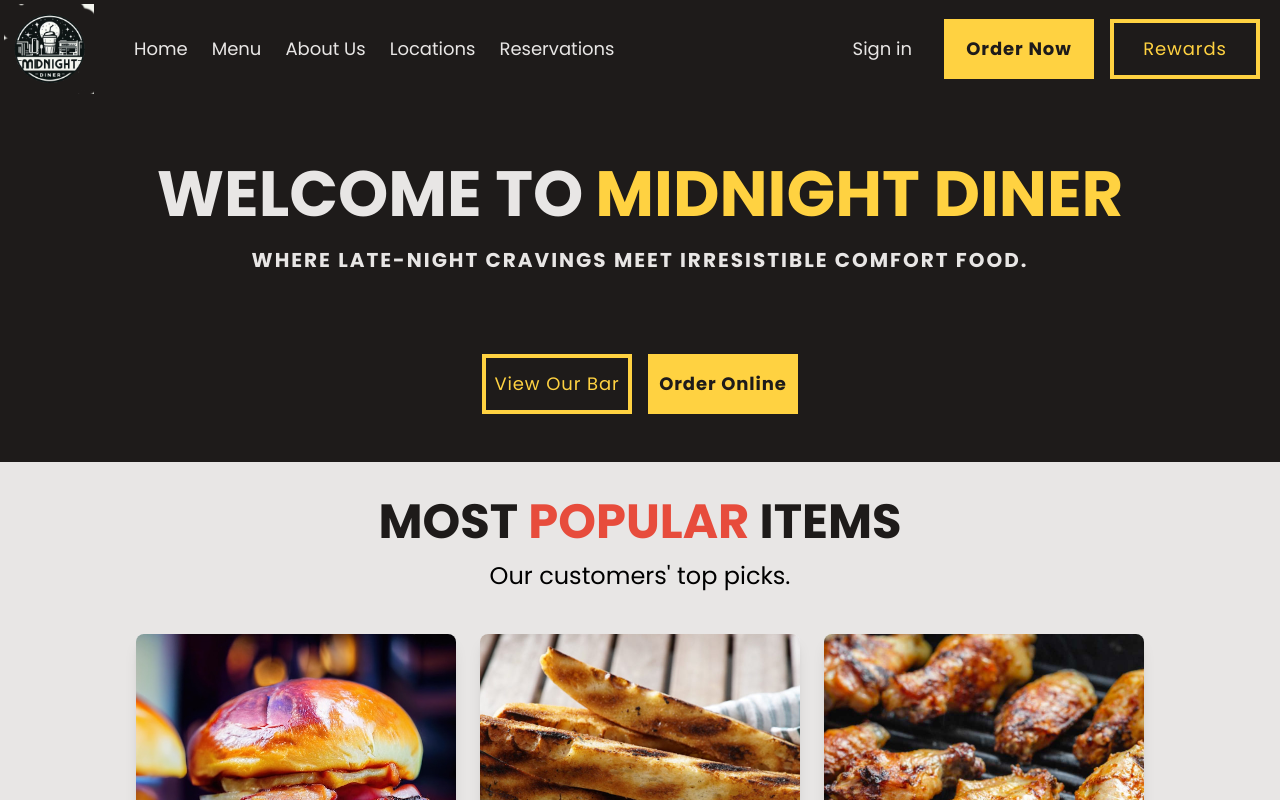
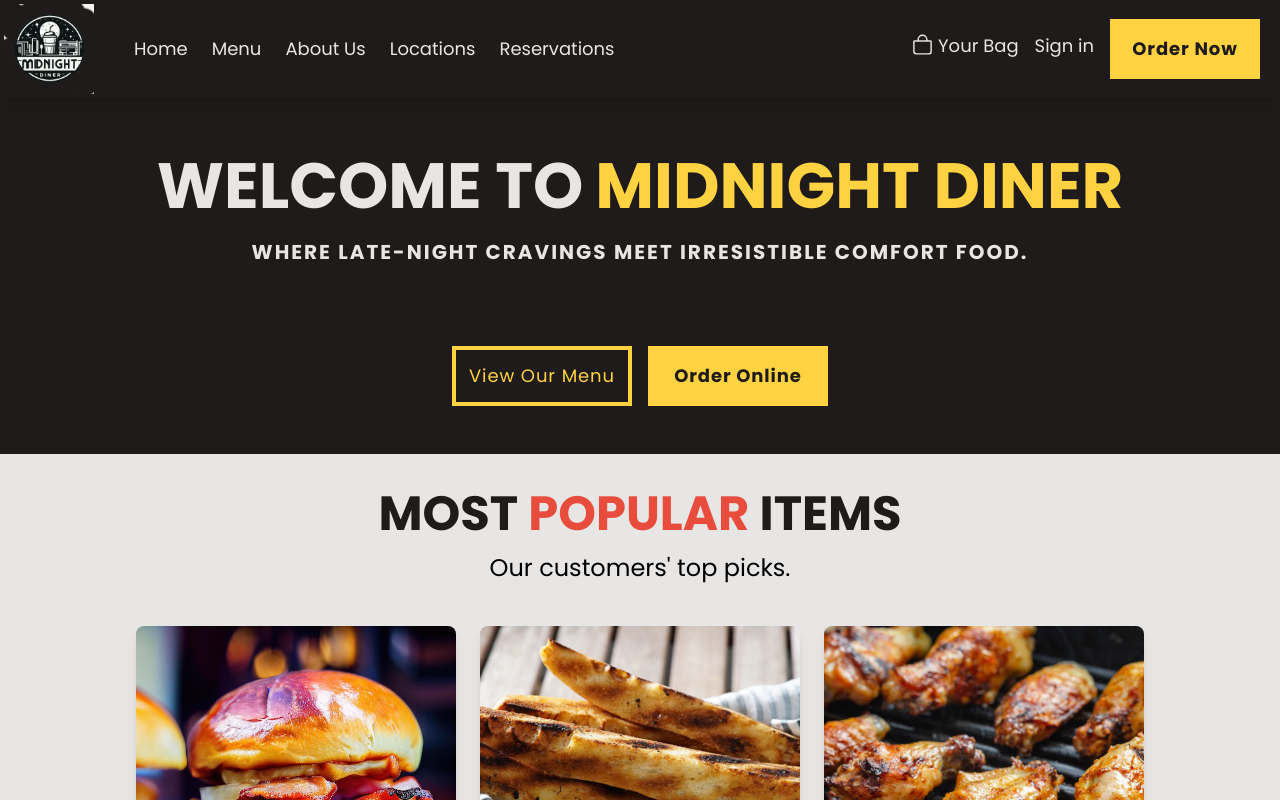
Before and after one commit to MarshallNickolauson/midnight-diner, a React (Vite) app in the folder frontend/: page / in a window 1280 px wide. Shown: the top 800 px of the page. Built offline with nearby package versions, Linux system fonts and the light colour scheme.

Commit message:
updated styling

```diff
--- a/frontend/src/components/HeroSection.jsx
+++ b/frontend/src/components/HeroSection.jsx
@@ -12,8 +12,8 @@
                 WHERE LATE-NIGHT CRAVINGS MEET IRRESISTIBLE COMFORT FOOD.
             </p>
             <div className='flex flex-row space-x-4 justify-center mt-20'>
-                <YellowButtonHollow text='View Our Bar' navigateTo='/drinks' />
-                <YellowButtonFilled text='Order Online' navigateTo='/menu' />
+                <YellowButtonHollow text='View Our Menu' navigateTo='/drinks' width='180' />
+                <YellowButtonFilled text='Order Online' navigateTo='/menu' width='180' />
             </div>
         </section>
     )
--- a/frontend/src/components/Navbar.jsx
+++ b/frontend/src/components/Navbar.jsx
@@ -1,37 +1,45 @@
 import logo from '../assets/img/midnight-diner-logo.png';
 import { Link } from 'react-router-dom';
 import YellowButtonFilled from './YellowButtonFilled';
-import YellowButtonHollow from './YellowButtonHollow';
 import { useSelector } from 'react-redux';
+import { IoBagOutline } from "react-icons/io5";
 
 function Navbar() {
   const { userInfo } = useSelector((state) => state.auth);
 
+  const navItemUnderline = `border-b-2 pb-1 border-b-transparent hover:border-b-mainWhite transition-all duration-100`;
+
+  const navigateToBag = () => {
+    console.log('open bag');
+  }
+
   return (
-    <nav className='relative mx-auto p-1 pr-5 bg-mainBlack text-lg'>
-      <div className="flex items-center justify-between">
+    <nav className='fixed top-0 w-full z-50 bg-mainBlack text-lg shadow-lg'>
+      <div className="flex items-center justify-between mx-auto p-1 pr-5">
         <div className="flex items-center space-x-10">
           <img src={logo} className='h-[90px]' alt="Midnight Diner Logo" />
           <div className='space-x-6 text-mainWhite'>
-            <Link className='hover:underline' to='/'>Home</Link>
-            <Link className='hover:underline' to='/menu'>Menu</Link>
-            <Link className='hover:underline' to='/about'>About Us</Link>
-            <Link className='hover:underline' to='/locations'>Locations</Link>
-            <Link className='hover:underline' to='/booking'>Reservations</Link>
+            <Link className={navItemUnderline} to='/'>Home</Link>
+            <Link className={navItemUnderline} to='/menu'>Menu</Link>
+            <Link className={navItemUnderline} to='/about'>About Us</Link>
+            <Link className={navItemUnderline} to='/locations'>Locations</Link>
+            <Link className={navItemUnderline} to='/booking'>Reservations</Link>
           </div>
         </div>
 
         <div className="flex items-center space-x-4 text-mainWhite">
+          <div
+            onClick={navigateToBag}
+            className={`flex flex-row items-center space-x-1 ${navItemUnderline} hover:cursor-pointer`}>
+            <IoBagOutline size={23} className='mb-1' />
+            <Link to='/mybag'>Your Bag</Link>
+          </div>
           {!userInfo ? (
-            <Link className='hover:underline mr-4' to='/login'>Sign in</Link>
+            <Link className={`mr-4 ${navItemUnderline}`} to='/login'>Sign in</Link>
           ) : (
-            <div className='inline-block mr-4 space-x-4'>
-              <Link className='hover:underline' to='/cart'>Cart</Link>
-              <Link className='hover:underline' to='/my-account'>My Account</Link>
-            </div>
+            <Link className={`mr-4 ${navItemUnderline}`} to='/account'>Hi, {userInfo.name}</Link>
           )}
           <YellowButtonFilled text='Order Now' navigateTo='/order' />
-          <YellowButtonHollow text='Rewards' navigateTo='/rewards' />
         </div>
       </div>
     </nav>
--- a/frontend/src/components/YellowButtonHollow.jsx
+++ b/frontend/src/components/YellowButtonHollow.jsx
@@ -1,6 +1,6 @@
 import { useNavigate } from "react-router-dom";
 
-const YellowButtonHollow = ({ text = 'blank', navigateTo = '/' }) => {
+const YellowButtonHollow = ({ text = 'blank', navigateTo = '/', width = '150' }) => {
   const navigate = useNavigate();
 
   const buttonClick = () => {
@@ -10,7 +10,8 @@
   return (
     <div
       onClick={buttonClick}
-      className="bg-mainBlack w-[150px] hover:bg-mainYellow hover:border-mainYellow-500 hover:text-mainYellow cursor-pointer border-4 border-mainYellow transition-all duration-200 ease-in-out group"
+      style={{ width: `${width}px` }}
+      className="bg-mainBlack hover:bg-mainYellow hover:border-mainYellow-500 hover:text-mainYellow cursor-pointer border-4 border-mainYellow transition-all duration-200 ease-in-out group"
     >
       <div className="pt-3 pb-3 text-center">
         <h1 className="text-mainYellow tracking-wider text-lg transition-all duration-200 ease-in-out group-hover:text-mainBlack">
--- a/frontend/src/layouts/MainLayout.jsx
+++ b/frontend/src/layouts/MainLayout.jsx
@@ -7,7 +7,9 @@
   return (
     <>
       <Navbar />
-      <Outlet />
+      <div className='mt-[90px]'>
+        <Outlet />
+      </div>
       <Footer />
     </>
   );
```
